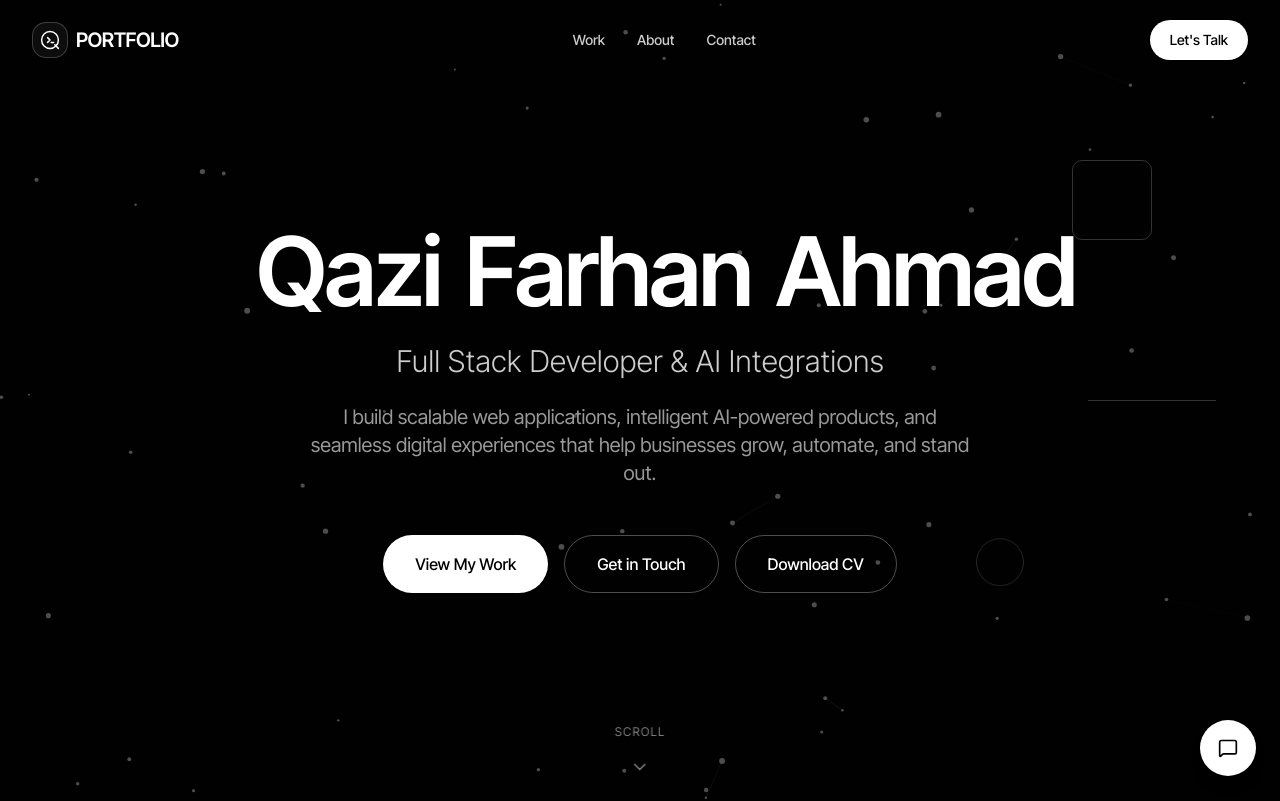
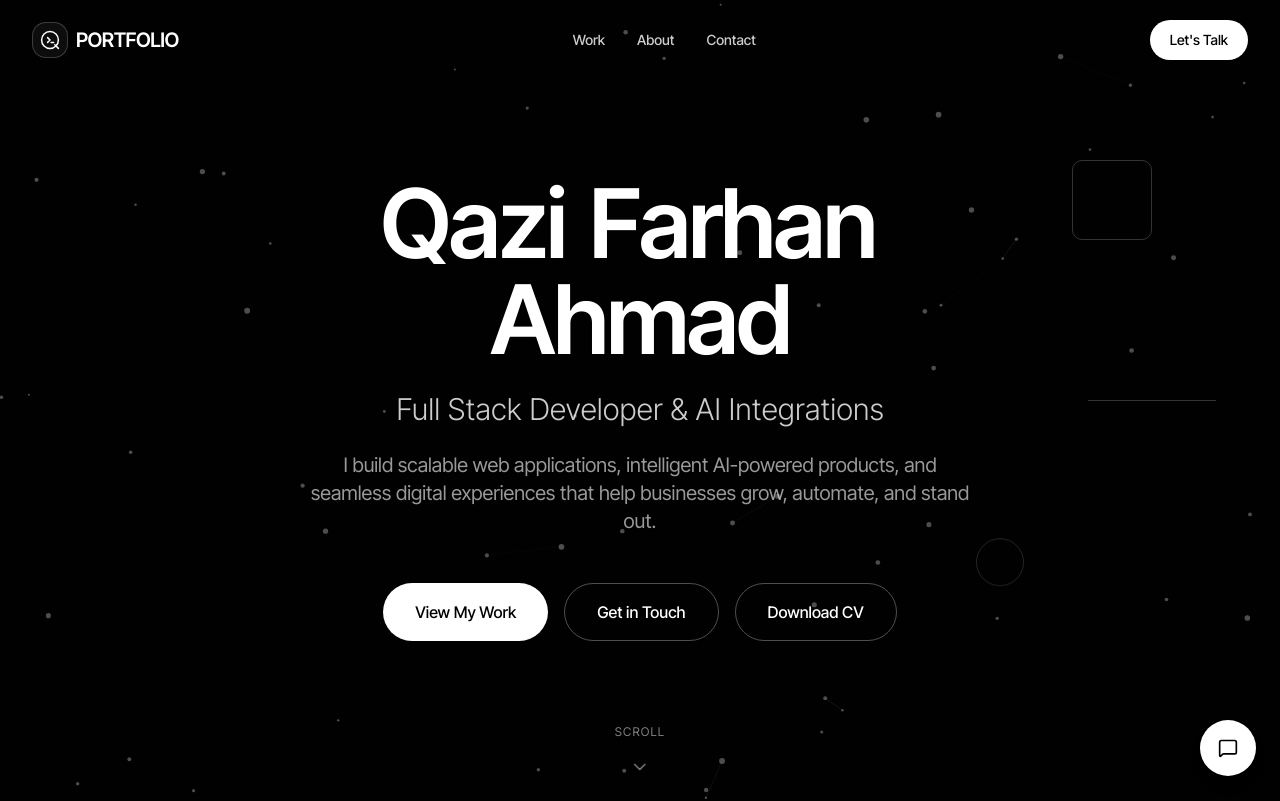
Before and after one commit to Qaziaaaa/portfolio, a React (Vite) app: page / in a window 1280 px wide. Shown: the top 801 px of the page. Built offline with nearby package versions, Linux system fonts and the light colour scheme.

Commit message:
fix: remove whitespace-nowrap from hero h1 to prevent overflow

```diff
--- a/src/sections/Hero.tsx
+++ b/src/sections/Hero.tsx
@@ -257,7 +257,7 @@ const Hero = () => {
       <div className="relative z-[3] w-[95%] max-w-[90rem] mx-auto px-4 sm:px-6 lg:px-8 pt-24 pb-16 sm:pb-20 flex items-center justify-center">
         <div className="max-w-3xl text-center">
           {/* Headline */}
-          <h1 className="text-[9vw] sm:text-5xl md:text-6xl lg:text-7xl xl:text-8xl font-semibold text-white leading-[1.08] tracking-tight mb-6 whitespace-nowrap">
+          <h1 className="text-[9vw] sm:text-5xl md:text-6xl lg:text-7xl xl:text-8xl font-semibold text-white leading-[1.08] tracking-tight mb-6">
             {['Qazi', 'Farhan', 'Ahmad'].map((word, index) => (
               <span
                 key={index}
```
